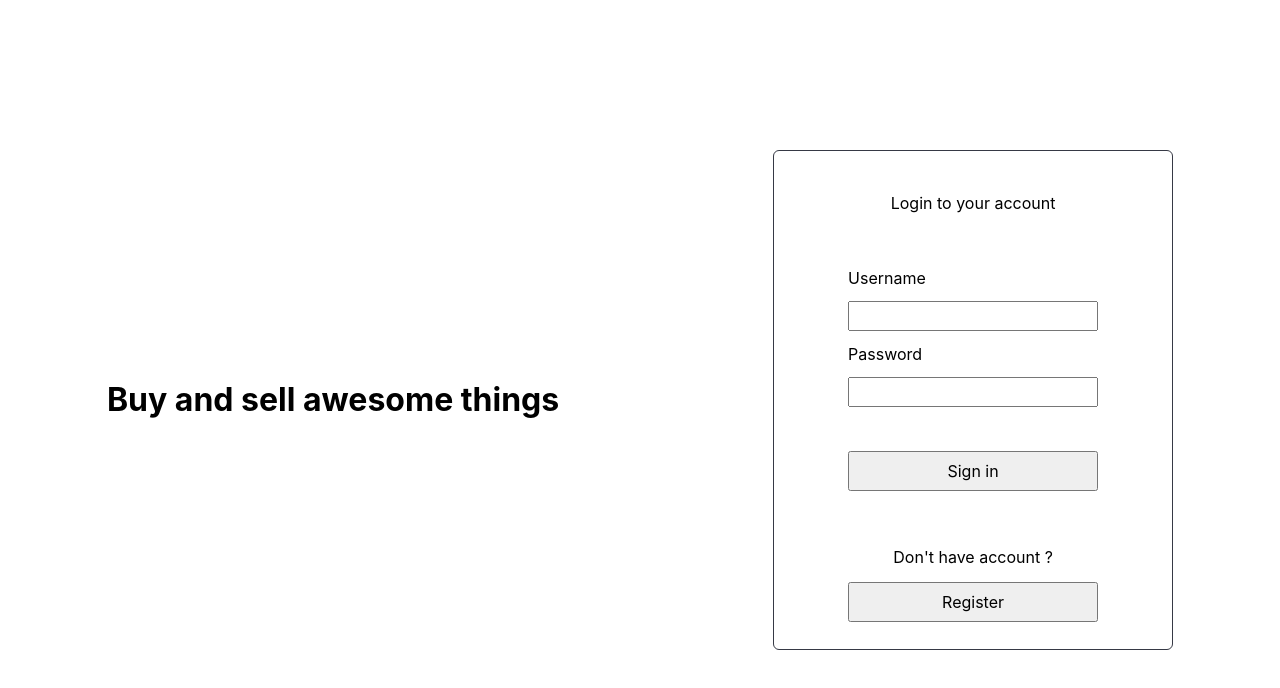
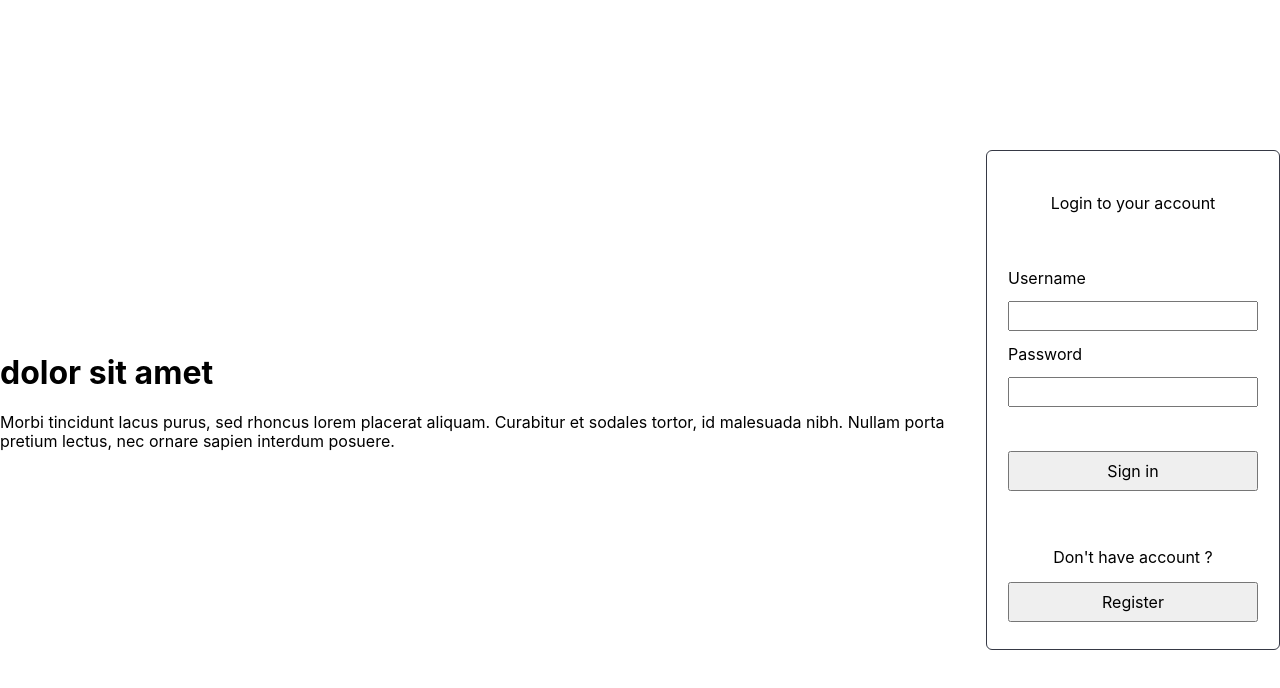
Before and after one commit to ArekStasko/shoplly, a React (Create React App) app: page /login in a window 1280 px wide. Shown: the top 688 px of the page. Built offline with nearby package versions, Linux system fonts and the light colour scheme.

Commit message:
add pattern/idea of making slide section in login

```diff
--- a/src/pages/login.js
+++ b/src/pages/login.js
@@ -1,15 +1,47 @@
 import React from "react";
 
-const Login = () => {
+class Login extends React.Component {
+  constructor(){
+    super()
+    this.state = {
+    textCount: 0
+    }
+  }
+
+  loginText = [
+    {
+title: 'Lorem ipsum',
+description: 'Morbi tincidunt lacus purus, sed rhoncus lorem placerat aliquam. Curabitur et sodales tortor, id malesuada nibh. Nullam porta pretium lectus, nec ornare sapien interdum posuere.'
+    },
+    {
+title: 'dolor sit amet',
+description: 'Morbi tincidunt lacus purus, sed rhoncus lorem placerat aliquam. Curabitur et sodales tortor, id malesuada nibh. Nullam porta pretium lectus, nec ornare sapien interdum posuere.'
+    },
+    {
+title: 'consectetur adipiscing',
+description: 'Morbi tincidunt lacus purus, sed rhoncus lorem placerat aliquam. Curabitur et sodales tortor, id malesuada nibh. Nullam porta pretium lectus, nec ornare sapien interdum posuere.'
+    }
+  ]
+
+  componentDidMount(){
+    this.slideTimer = setInterval(()=>{
+      if(this.state.textCount === this.loginText.length - 1){
+        this.setState({textCount: 0})
+      } else {
+        this.setState({textCount: this.state.textCount + 1})
+      }
+    }, 3000)
+  }
+
+  render() {
     return (
       <div className="login">
         <div className="login__description">
           <div className="login__description--title">
-            <h1>Buy and sell awesome things</h1>
+            <h1>{this.loginText[this.state.textCount].title}</h1>
+            <p>{this.loginText[this.state.textCount].description}</p>
           </div>
-          <div className="login__description--slides">
-
-          </div>
+          <div className="login__description--slides"></div>
         </div>
         <div className="login__form">
           <p>Login to your account</p>
@@ -27,6 +59,7 @@ const Login = () => {
         </div>
       </div>
     );
-};
+  }
+}
 
 export default Login;
```
Lines whose indentation alone changed are shown as unchanged.
